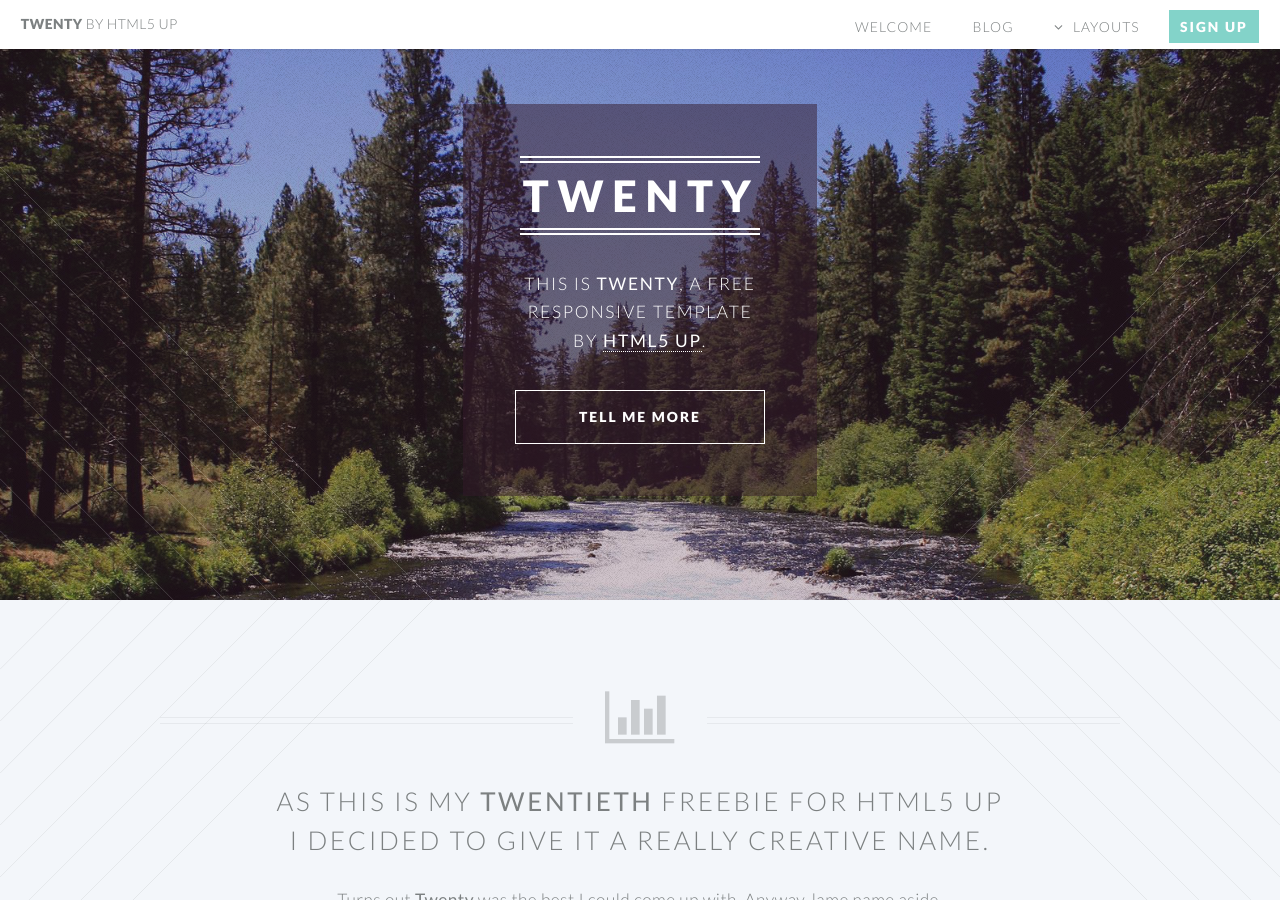
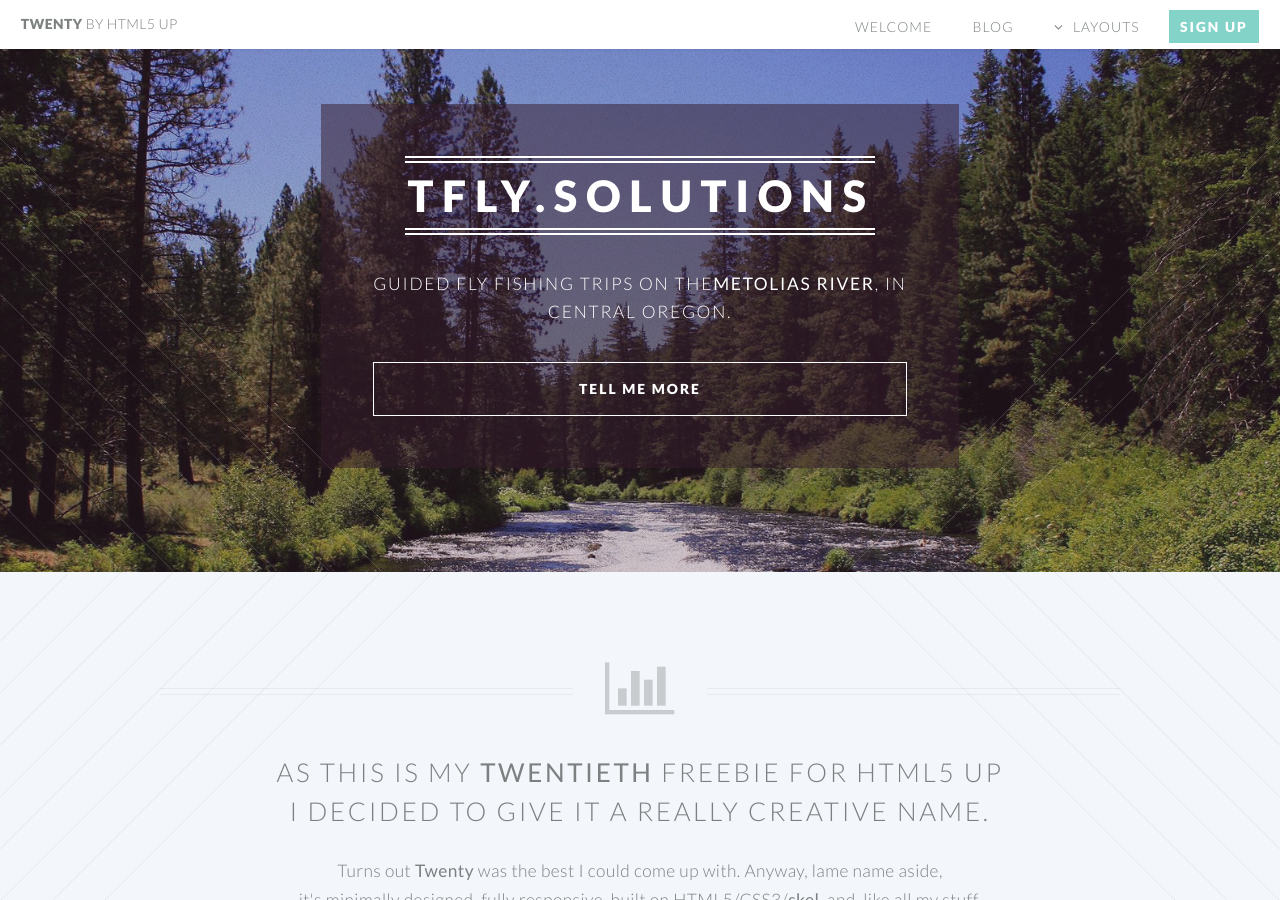
Before and after one commit to pkhess/pkhess.github.io, a Jekyll site: the page built from index.html, in a window 1280 px wide and 900 px high. Built offline with Jekyll 4.4.1, drawn with Linux system fonts in a browser that asks for light colours.

Commit message:
language updates

```diff
--- a/_includes/banner.html
+++ b/_includes/banner.html
@@ -10,13 +10,11 @@
     <div class="inner">
 
         <header>
-            <h2>TWENTY</h2>
+            <h2>Tfly.solutions</h2>
         </header>
-        <p>This is <strong>Twenty</strong>, a free
+        <p>Guided fly fishing trips on the<strong>Metolias River</strong>, in
         <br />
-        responsive template
-        <br />
-        by <a href="http://html5up.net">HTML5 UP</a>.</p>
+        central Oregon.
         <footer>
             <ul class="buttons vertical">
                 <li><a href="#main" class="button fit scrolly">Tell Me More</a></li>
```
